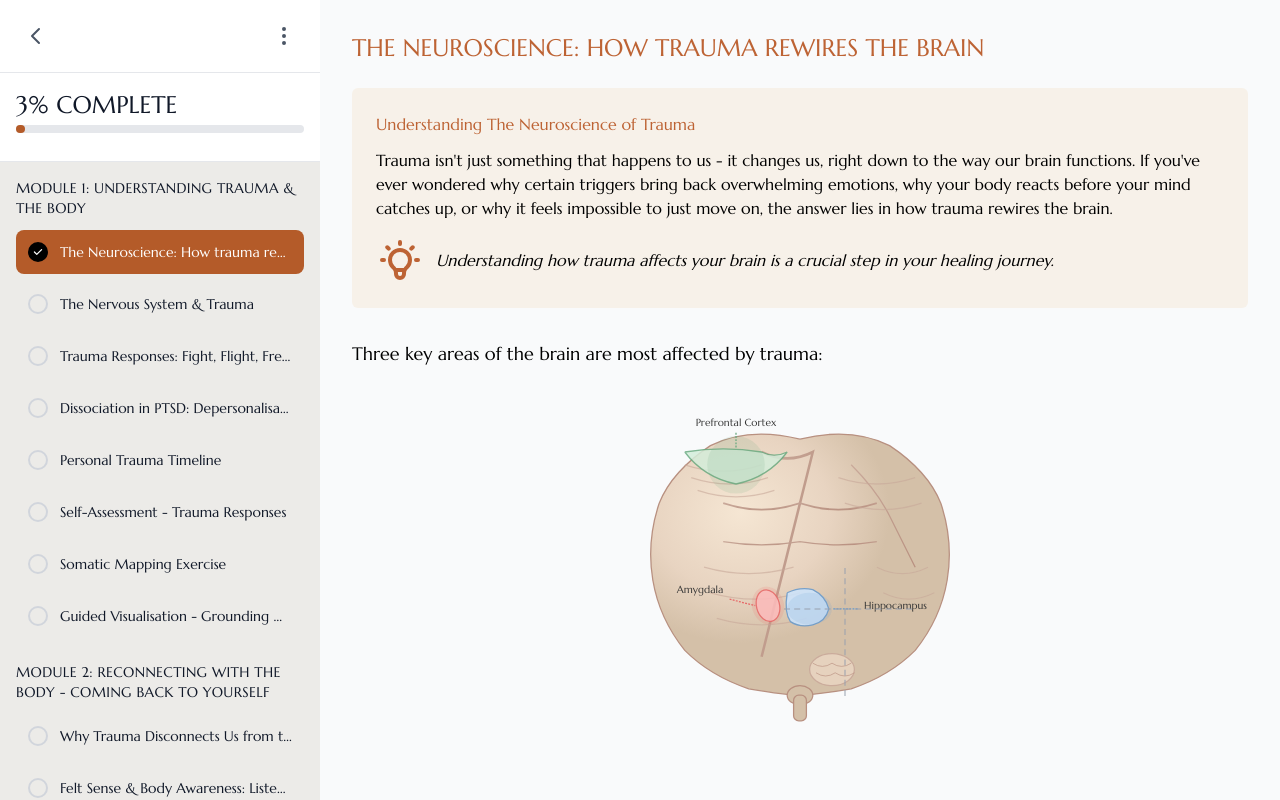
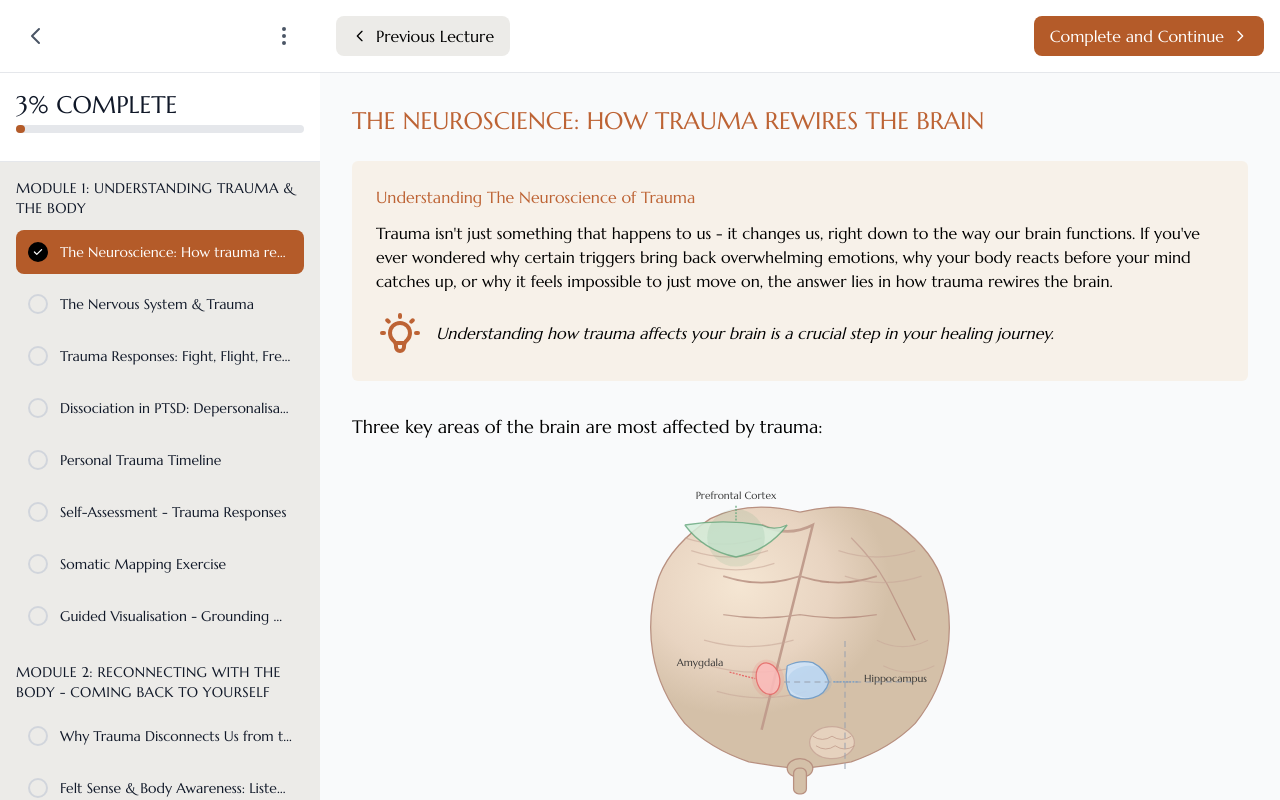
Before and after one commit to Monis9451/Course_Platform, a React (Vite) app in the folder Course-platform(frontend)/: page /course-content/1 in a window 1280 px wide. Built offline with nearby package versions, Linux system fonts and the light colour scheme; no server answers.

Commit message:
Add the 'previous lecture' and 'complete and continue' button and make them functional

```diff
--- a/Course-platform(frontend)/src/components/CourseSidebar.jsx
+++ b/Course-platform(frontend)/src/components/CourseSidebar.jsx
@@ -1,20 +1,21 @@
-import React, { useState } from 'react'
+import React from 'react'
 
-const CourseSidebar = ({ courseData, selectedLesson, onLessonSelect }) => {
-  // State to track completed lessons
-  const [completedLessons, setCompletedLessons] = useState(new Set(['0-0'])) // Start with first lesson completed
+const CourseSidebar = ({ courseData, selectedLesson, onLessonSelect, completedLessons, setCompletedLessons }) => {
+  // Use completedLessons from props or fallback to default
+  const currentCompletedLessons = completedLessons || new Set(['0-0'])
+  const updateCompletedLessons = setCompletedLessons || (() => {})
 
   // Calculate total lessons
   const totalLessons = courseData.modules.reduce((total, module) => total + module.lessons.length, 0)
 
   // Calculate progress percentage
-  const progressPercentage = Math.round((completedLessons.size / totalLessons) * 100)
+  const progressPercentage = Math.round((currentCompletedLessons.size / totalLessons) * 100)
 
   // Toggle lesson completion
   const toggleLessonCompletion = (moduleIndex, lessonIndex, event) => {
     event.stopPropagation() // Prevent lesson selection when clicking the circle
     const lessonKey = `${moduleIndex}-${lessonIndex}`
-    setCompletedLessons(prev => {
+    updateCompletedLessons(prev => {
       const newSet = new Set(prev)
       if (newSet.has(lessonKey)) {
         newSet.delete(lessonKey)
@@ -81,7 +82,7 @@ const CourseSidebar = ({ courseData, selectedLesson, onLessonSelect }) => {
                     <button
                       onClick={(e) => toggleLessonCompletion(moduleIndex, lessonIndex, e)}
                       className={`w-5 h-5 rounded-full border-2 flex items-center justify-center transition-colors hover:scale-110 ${
-                        completedLessons.has(`${moduleIndex}-${lessonIndex}`)
+                        currentCompletedLessons.has(`${moduleIndex}-${lessonIndex}`)
                           ? 'border-black bg-black'
                           : selectedLesson?.moduleIndex === moduleIndex &&
                             selectedLesson?.lessonIndex === lessonIndex
@@ -90,7 +91,7 @@ const CourseSidebar = ({ courseData, selectedLesson, onLessonSelect }) => {
                       }`}
                     >
                       {/* Show checkmark for completed lessons */}
-                      {completedLessons.has(`${moduleIndex}-${lessonIndex}`) ? (
+                      {currentCompletedLessons.has(`${moduleIndex}-${lessonIndex}`) ? (
                         <svg className="w-3 h-3 text-white" fill="currentColor" viewBox="0 0 20 20">
                           <path fillRule="evenodd" d="M16.707 5.293a1 1 0 010 1.414l-8 8a1 1 0 01-1.414 0l-4-4a1 1 0 011.414-1.414L8 12.586l7.293-7.293a1 1 0 011.414 0z" clipRule="evenodd" />
                         </svg>
@@ -107,7 +108,7 @@ const CourseSidebar = ({ courseData, selectedLesson, onLessonSelect }) => {
                       selectedLesson?.moduleIndex === moduleIndex &&
                       selectedLesson?.lessonIndex === lessonIndex
                         ? 'text-white'
-                        : completedLessons.has(`${moduleIndex}-${lessonIndex}`)
+                        : currentCompletedLessons.has(`${moduleIndex}-${lessonIndex}`)
                         ? 'text-black'
                         : 'text-gray-900'
                     }`}>
--- a/Course-platform(frontend)/src/pages/CourseContent_new.jsx
+++ b/Course-platform(frontend)/src/pages/CourseContent_new.jsx
@@ -63,6 +63,7 @@ import Module6Lesson5 from '../components/UnburdingTrauma/Module6Lesson5'
 
 const CourseContent_new = () => {
   const [selectedLesson, setSelectedLesson] = useState({ moduleIndex: 0, lessonIndex: 0 })
+  const [completedLessons, setCompletedLessons] = useState(new Set(['0-0'])) // Start with first lesson completed
 
   // Course data with all modules and lessons
   const courseData = {
@@ -152,13 +153,87 @@ const CourseContent_new = () => {
     setSelectedLesson({ moduleIndex, lessonIndex })
   }
 
+  // Navigation functions
+  const goToPreviousLesson = () => {
+    const { moduleIndex, lessonIndex } = selectedLesson
+
+    if (lessonIndex > 0) {
+      // Go to previous lesson in same module
+      setSelectedLesson({ moduleIndex, lessonIndex: lessonIndex - 1 })
+    } else if (moduleIndex > 0) {
+      // Go to last lesson of previous module
+      const prevModule = courseData.modules[moduleIndex - 1]
+      setSelectedLesson({ moduleIndex: moduleIndex - 1, lessonIndex: prevModule.lessons.length - 1 })
+    }
+  }
+
+  const completeAndContinue = () => {
+    const { moduleIndex, lessonIndex } = selectedLesson
+    const lessonKey = `${moduleIndex}-${lessonIndex}`
+
+    // Mark current lesson as completed
+    setCompletedLessons(prev => new Set([...prev, lessonKey]))
+
+    // Navigate to next lesson
+    const currentModule = courseData.modules[moduleIndex]
+    if (lessonIndex < currentModule.lessons.length - 1) {
+      // Go to next lesson in same module
+      setSelectedLesson({ moduleIndex, lessonIndex: lessonIndex + 1 })
+    } else if (moduleIndex < courseData.modules.length - 1) {
+      // Go to first lesson of next module
+      setSelectedLesson({ moduleIndex: moduleIndex + 1, lessonIndex: 0 })
+    }
+  }
+
+  // Check if navigation buttons should be disabled
+  const isFirstLesson = selectedLesson.moduleIndex === 0 && selectedLesson.lessonIndex === 0
+  const isLastLesson = selectedLesson.moduleIndex === courseData.modules.length - 1 &&
+                      selectedLesson.lessonIndex === courseData.modules[courseData.modules.length - 1].lessons.length - 1
+
   // Get the current lesson component
   const getCurrentLessonComponent = () => {
     const currentModule = courseData.modules[selectedLesson.moduleIndex]
     const currentLesson = currentModule?.lessons[selectedLesson.lessonIndex]
     const LessonComponent = currentLesson?.component
 
-    return LessonComponent ? <LessonComponent /> : (
+    return (
+      <div className="flex flex-col h-full">
+        {/* Navigation Buttons */}
+        <div className="flex justify-between items-center p-4 bg-white border-b border-gray-200">
+          <button
+            onClick={goToPreviousLesson}
+            disabled={isFirstLesson}
+            className={`flex items-center gap-2 px-4 py-2 rounded-lg transition-colors ${
+              isFirstLesson
+                ? 'bg-cream text-black cursor-not-allowed'
+                : 'bg-cream text-black hover:bg-gray-200'
+            }`}
+          >
+            <svg className="w-4 h-4" fill="none" stroke="currentColor" strokeWidth={2} viewBox="0 0 24 24">
+              <path strokeLinecap="round" strokeLinejoin="round" d="M15 19l-7-7 7-7" />
+            </svg>
+            Previous Lecture
+          </button>
+
+          <button
+            onClick={completeAndContinue}
+            disabled={isLastLesson}
+            className={`flex items-center gap-2 px-4 py-2 rounded-lg transition-colors ${
+              isLastLesson
+                ? 'bg-gray-100 text-gray-400 cursor-not-allowed'
+                : 'bg-primary text-white hover:bg-primary-dark'
+            }`}
+          >
+            Complete and Continue
+            <svg className="w-4 h-4" fill="none" stroke="currentColor" strokeWidth={2} viewBox="0 0 24 24">
+              <path strokeLinecap="round" strokeLinejoin="round" d="M9 5l7 7-7 7" />
+            </svg>
+          </button>
+        </div>
+
+        {/* Lesson Content */}
+        <div className="flex-1 overflow-y-auto">
+          {LessonComponent ? <LessonComponent /> : (
             <div className="p-8">
               <h1 className="text-3xl font-bold text-gray-900 mb-4">
                 Welcome to {courseData.title}
@@ -166,6 +241,9 @@ const CourseContent_new = () => {
               <p className="text-lg text-gray-600">
                 Select a lesson from the sidebar to begin your learning journey.
               </p>
+            </div>
+          )}
+        </div>
       </div>
     )
   }
@@ -181,6 +259,8 @@ const CourseContent_new = () => {
           courseData={courseData}
           selectedLesson={selectedLesson}
           onLessonSelect={handleLessonSelect}
+          completedLessons={completedLessons}
+          setCompletedLessons={setCompletedLessons}
         />
 
         {/* Main Content Area */}
```
Lines whose indentation alone changed are shown as unchanged.
